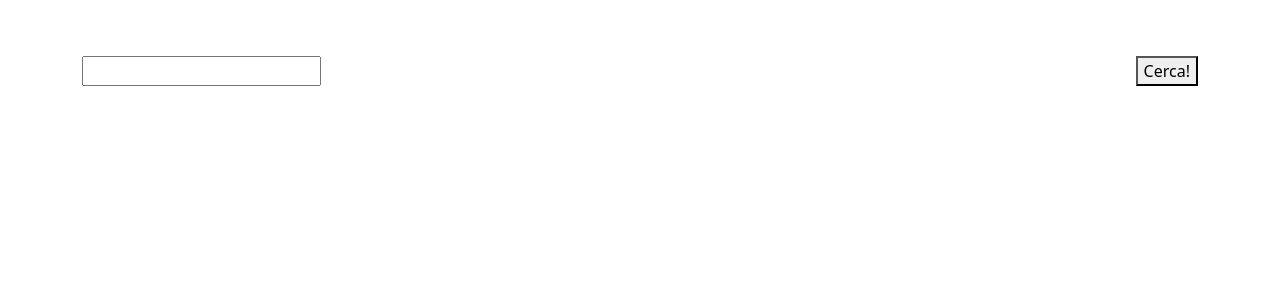
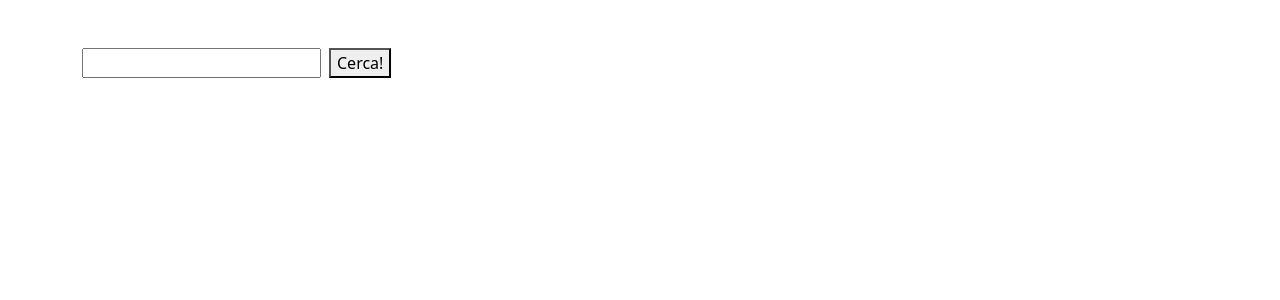
Before and after one commit to luigidis/vue-boolflix, a Vue app: page / in a window 1280 px wide. Shown: the top 300 px of the page. Built offline with nearby package versions, Linux system fonts and the light colour scheme.

Commit message:
Last changes (piccolo bug FontAw)

```diff
--- a/src/components/MainContainer.vue
+++ b/src/components/MainContainer.vue
@@ -1,9 +1,9 @@
 <template>
   <div class="main container py-5">
-    <nav class="navbar">
+
       <input type="text" v-model="query">
       <button id="search" class="ms-2" @click="clickSearch">Cerca!</button>
-    </nav>
+
     <h2 :class="moviesActive">Films</h2>
     <ul>
       <li v-for="movie in movies" :key="movie.id">
@@ -15,10 +15,10 @@
         <ul>
           Voto: {{ getStars(movie.vote_average) }}
           <li v-for="n in getStars(movie.vote_average)" :key="n">
-            <font-awesome-icon icon="fa-solid fa-star" />
+            <font-awesome-icon icon="fa-solid fa-star"/>
           </li>
           <li v-for="n in (5 - (getStars(movie.vote_average)))" :key="n + getStars(movie.vote_average)">
-            <font-awesome-icon icon="fa-regular fa-star" />
+            <font-awesome-icon icon="fa-regular fa-star"/>
           </li>
         </ul>
 
@@ -33,7 +33,7 @@
         <div>Titolo: {{ serie.name }}</div>
         <div>Titolo Originale: {{ serie.original_name}}</div>
         <div>Lingua:
-          <lang-flag :iso="serie.original_language" :squared="false" />
+          <lang-flag :iso="serie.original_language" :squared="false"/>
         </div>
         <div>
           Voto: {{ getStars(serie.vote_average) }}
@@ -124,6 +124,7 @@ export default {
     },
     getStars(vote) {
       const stars = Math.round(vote / 2)
+      console.log('Le stelle sono:' + stars)
       return stars
     }
   },
@@ -154,8 +155,5 @@ export default {
     display: block;
   }
 
-  .navbar {
-
-  }
 }
 </style>
```
Also changed, not shown: src/main.js (+4 -4 lines).
